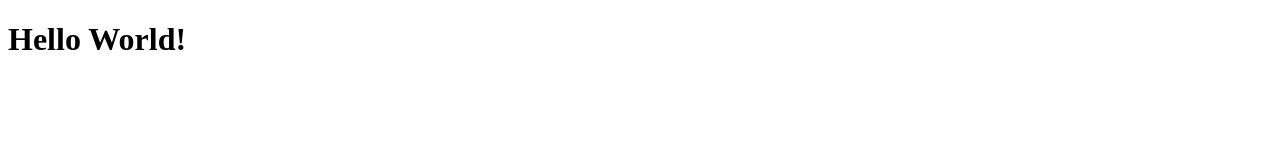
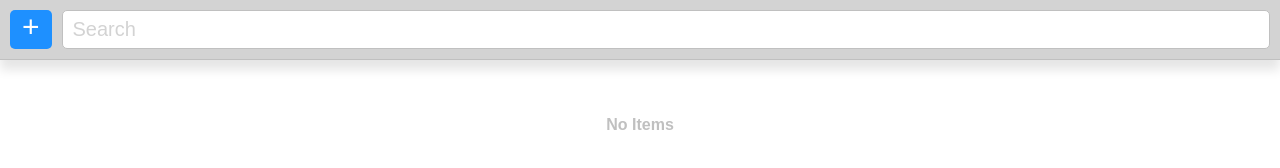
Before and after one commit to jpaz527/master-electron-course, an Electron app: page renderer/main.html in a window 1280 px wide. Drawn offline with Linux system fonts and the light colour scheme.

Commit message:
Implemented css for main.html

```diff
--- a/renderer/main.css
+++ b/renderer/main.css
@@ -0,0 +1,96 @@
+html, body {
+  height: 100%;
+}
+
+body {
+  font: caption;
+  margin: 0;
+  display: flex;
+  flex-flow: column;
+}
+
+button {
+  background-color: dodgerblue;
+  color: white;
+  border-radius: 5px;
+  border: none;
+  font-size: 20px;
+  outline: none;
+}
+
+input {
+  font-size: 20px;
+  border-radius: 5px;
+  border: 1px solid silver;
+  padding: 0 10px;
+}
+
+input::placeholder {
+  color: lightgray;
+}
+
+header {
+  background: lightgrey;
+  display: flex;
+  padding: 10px;
+  font-weight: bold;
+  border-bottom: 1px solid silver;
+  box-shadow: 0px 10px 10px rgba(0, 0, 0, 0.1);
+}
+
+#show-modal {
+  padding: 0px 12px 5px;
+  margin-right: 10px;
+  font-size: 30px;
+}
+
+#search {
+  flex-grow: 1;
+}
+
+#items {
+  flex-grow: 1;
+}
+
+#no-items {
+  font-weight: bold;
+  color: silver;
+  text-align: center;
+  width: 100%;
+  position: absolute;
+  top: 100px;
+  z-index: -1;
+}
+
+#modal {
+  position: absolute;
+  width: 100%;
+  height: 100%;
+  background: rgba(0, 0, 0, 0.85);
+  display: flex;
+  align-items: center;
+  align-content: center;
+  flex-wrap: wrap;
+  display: none;
+}
+
+#url {
+  flex-grow: 1;
+  width: 100%;
+  margin: 0 25px 15px;
+  padding: 10px;
+}
+
+#modal button {
+  padding: 10px;
+}
+
+#close-modal {
+  background: white;
+  color: black;
+  margin-left: 15px;
+}
+
+#add-item {
+  margin-left: 25px;
+}
--- a/renderer/main.html
+++ b/renderer/main.html
@@ -7,7 +7,20 @@
     <link rel="stylesheet" href="main.css">
   </head>
   <body>
-    <h1>Hello World!</h1>
+    <header>
+      <button id="show-modal">+</button>
+      <input type="text" id="search" placeholder="Search">
+    </header>
+    <main>
+      <p id="no-items">No Items</p>
+      <div id="items"></div>
+    </main>
+
+    <div id="modal">
+      <input type="text" id="url" placeholder="Enter URL">
+      <button id="add-item">Add Item</button>
+      <button id="close-modal">Cancel</button>
+    </div>
 
     <script>
       // You can also require other files to run in this process
```
